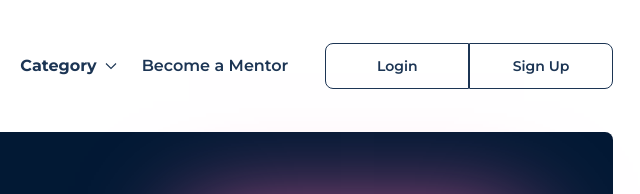
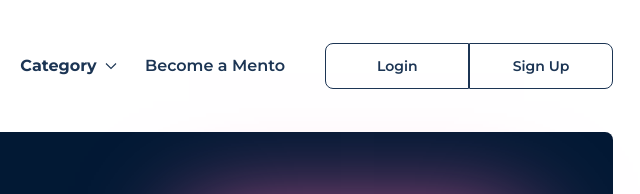
Before and after one commit to Muhammady0r/study_website, a plain HTML site: page index.html in a window 1280 px wide. Shown: the top 194 px of the page, 635-1275 px from the left. Drawn offline with Linux system fonts and the light colour scheme.

Commit message:
Update index.html

```diff
--- a/index.html
+++ b/index.html
@@ -44,7 +44,7 @@
             </li>
           </ul>
         </nav>
-        <a href="#" class="header_link">Become a Mentor</a>
+        <a href="#" class="header_link">Become a Mento</a>
         <div class="log-in">
           <button class="login">Login</button>
           <button class="login">Sign Up</button>
```
